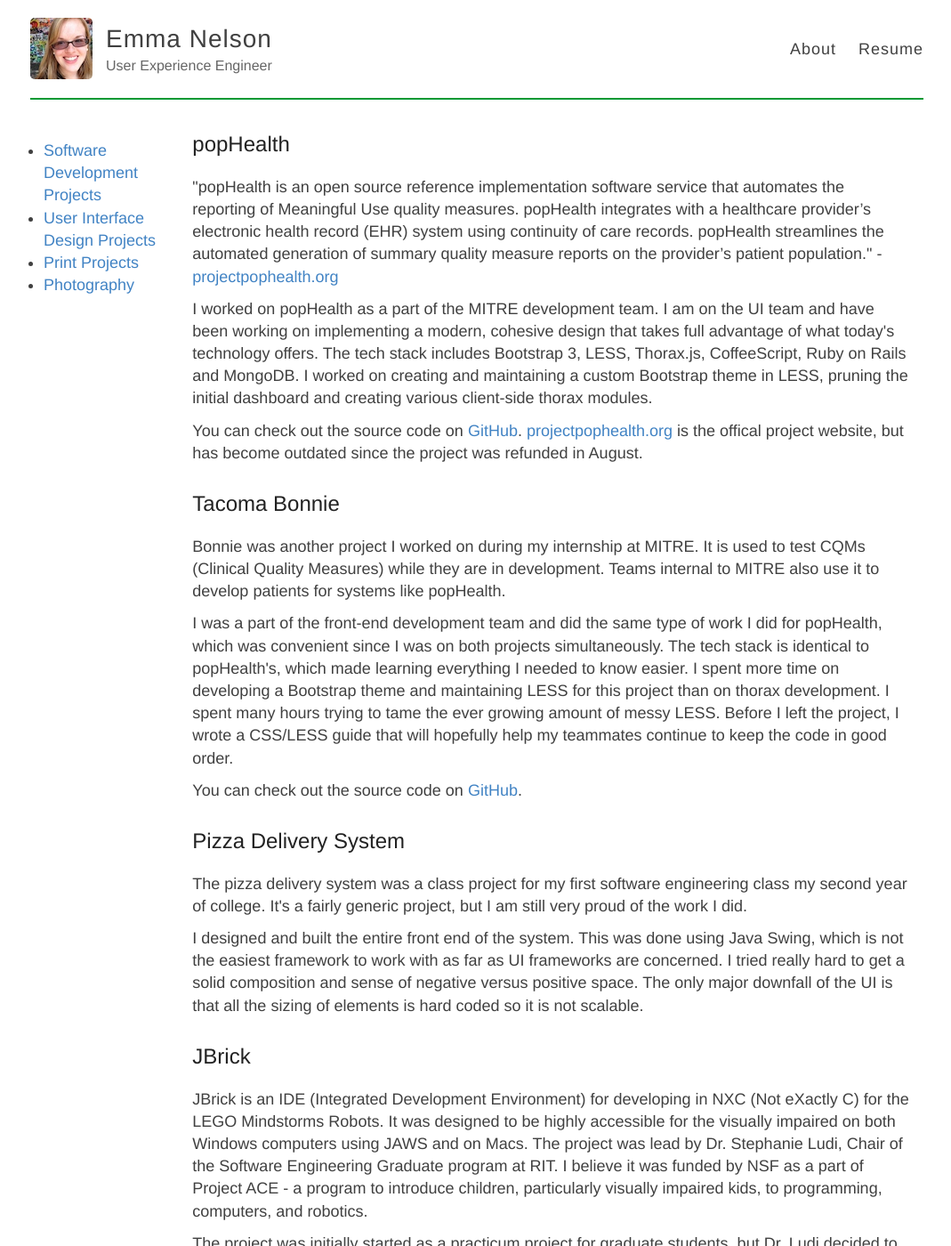
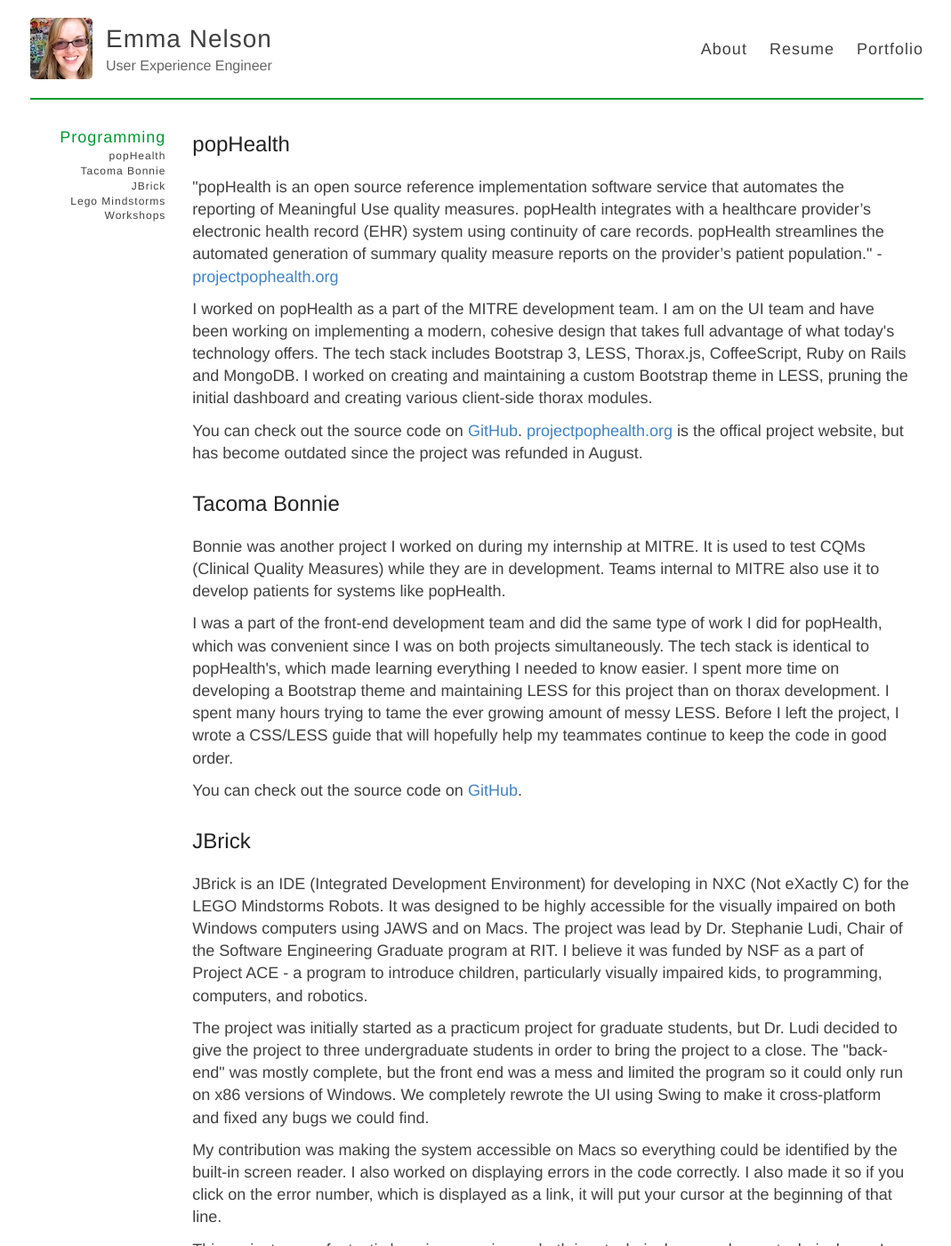
Before and after one commit to eknelson17/eknelson17.github.com, a Jekyll site: the page built from portfolio/dev/index.html, in a window 1280 px wide and 1400 px high. Shown: the whole window at 89% size, without its empty margins (104-1173 px from the left). Built offline with Jekyll 4.4.1, drawn with Linux system fonts in a browser that asks for light colours.

Commit message:
Updated header template, default and portfolio layouts, and started work on porfolio content.

```diff
--- a/_includes/header.html
+++ b/_includes/header.html
@@ -11,7 +11,7 @@
       <nav>
         <a href="{{ site.baseurl }}/about">About</a>
         <a href="{{ site.baseurl }}/resume">Resume</a>
-        <!-- <a href="{{ site.baseurl }}/portfolio">Portfolio</a> -->
+        <a href="{{ site.baseurl }}/portfolio">Portfolio</a>
         <!-- <a href="{{ site.baseurl }}/blog">Blog</a> -->
       </nav>
     </header>
--- a/_layouts/default.html
+++ b/_layouts/default.html
@@ -15,6 +15,10 @@
     <![endif]-->
 
     <link rel="stylesheet" type="text/css" href="{{ site.baseurl }}/css/style.css" />
+
+    <script src="{{ site.baseurl }}/js/jquery-1.11.2.min.js"></script>
+    <script src="{{ site.baseurl }}/js/bootstrap.js"></script>
+    <script src="{{ site.baseurl }}/js/scripts.js"></script>
   </head>
 
   <body>
--- a/_layouts/portfolio.html
+++ b/_layouts/portfolio.html
@@ -3,12 +3,43 @@
 ---
 
 <article class="portfolio">
-  <ul class="portfolio-nav">
-    <li><a href="{{ site.baseurl }}/portfolio/dev">Software Development Projects</a></li>
-    <li><a href="{{ site.baseurl }}/portfolio/ui-design">User Interface Design Projects</a></li>
-    <li><a href="{{ site.baseurl }}/portfolio/print-design">Print Projects</a></li>
-    <li><a href="{{ site.baseurl }}/portfolio/photography">Photography</a></li>
-  </ul>
+  <div class="portfolio-nav">
+    <nav data-spy="affix">
+      <a href="{{ site.baseurl }}/portfolio/dev" {% if page.type == 'dev' %} class="active" {% endif %}>Programming</a>
+      {% if page.type == 'dev' %}
+        <ul>
+          <!-- <li><a href="#coopEval">Co-op Evaluation System</a></li>
+          <li><a href="#epoch">epochTracker</a></li> -->
+          <li><a href="#popHealth">popHealth</a></li>
+          <li><a href="#bonnie">Tacoma Bonnie</a></li>
+          <li><a href="#jBrick">JBrick</a></li>
+          <li><a href="#legos">Lego Mindstorms Workshops</a></li>
+        </ul>
+      {% endif %}
+
+      <!-- <a href="{{ site.baseurl }}/portfolio/ui-design"{% if page.type == 'ui' %} class="active" {% endif %}>UI Design</a>
+      {% if page.type == 'ui' %}
+        <ul>
+          <li><a href="#popHealth">popHealth</a></li>
+          <li><a href="#bonnie">Tacoma Bonnie</a></li>
+          <li><a href="#jBrick">JBrick</a></li>
+          <li><a href="#legos">Lego Mindstorms Workshops</a></li>
+        </ul>
+      {% endif %}
+
+      <a href="{{ site.baseurl }}/portfolio/print-design" {% if page.type == 'print' %} class="active" {% endif %}>Print</a>
+      {% if page.type == 'print' %}
+        <ul>
+          <li><a href="#popHealth">popHealth</a></li>
+          <li><a href="#bonnie">Tacoma Bonnie</a></li>
+          <li><a href="#jBrick">JBrick</a></li>
+          <li><a href="#legos">Lego Mindstorms Workshops</a></li>
+        </ul>
+      {% endif %}
+
+      <a href="{{ site.baseurl }}/portfolio/photography" {% if page.type == 'photo' %} class="active" {% endif %}>Photography</a> -->
+    </nav>
+  </div>
 
   <div class="portfolio-main">
     {{ content }}
--- a/portfolio/dev/index.html
+++ b/portfolio/dev/index.html
@@ -15,7 +18,7 @@
     You can check out the source code on <a href="http://github.com/pophealth/popHealth">GitHub</a>. <a href="http://projectpophealth.org">projectpophealth.org</a> is the offical project website, but has become outdated since the project was refunded in August.
   </p>
 
-  <h2>Tacoma Bonnie</h2>
+  <h2 id="#bonnie">Tacoma Bonnie</h2>
   <p>
     Bonnie was another project I worked on during my internship at MITRE. It is used to test CQMs (Clinical Quality Measures) while they are in development. Teams internal to MITRE also use it to develop patients for systems like popHealth.
   </p>
@@ -26,18 +29,7 @@
     You can check out the source code on <a href="https://github.com/projecttacoma/bonnie">GitHub</a>.
   </p>
 
-  <h2>Pizza Delivery System</h2>
-  <p>
-    The pizza delivery system was a class project for my first software engineering class my second year of college. It's a fairly generic project, but I am still very proud of the work I did.
-  </p>
-  <p>
-    I designed and built the entire front end of the system. This was done using Java Swing, which is not the easiest framework to work with as far as UI frameworks are concerned. I tried really hard to get a solid composition and sense of negative versus positive space. The only major downfall of the UI is that all the sizing of elements is hard coded so it is not scalable.
-  </p>
-<!--   <p>
-    You can download the runnable jar <a href="projects/PDS.jar" class="link">here</a>.
-  </p>
- -->
-  <h2>JBrick</h2>
+  <h2 id="jBrick">JBrick</h2>
   <p>
     JBrick is an IDE (Integrated Development Environment) for developing in NXC (Not eXactly C) for the LEGO Mindstorms Robots. It was designed to be highly accessible for the visually impaired on both Windows computers using JAWS and on Macs. The project was lead by Dr. Stephanie Ludi, Chair of the Software Engineering Graduate program at RIT. I believe it was funded by NSF as a part of Project ACE - a program to introduce children, particularly visually impaired kids, to programming, computers, and robotics.
   </p>
@@ -53,7 +45,7 @@
 
   <p>The source code can be found on <a href="https://code.google.com/p/jbrick/">Google Code</a>.</p>
 
-  <h2>Lego Mindstorms Robotics</h2>
+  <h2 id="legos">Lego Mindstorms Robotics</h2>
   <p>
     Near the end of my freshman year I got my first job relating to software engineering as a research assistant on Project ACE, a NSF-funded research project to develop robotics workshops to interest children in computing. All development is done in NXC (Not eXactly C) and ROBOTC.
   </p>
@@ -86,21 +78,3 @@
     All these projects and more can be found on <a href="http://code.google.com/p/project-ace/source/browse/" class="link">Google Code</a>.
   </p>
 </div>
-
-
-<!-- For after collections stablize
-<div class="posts">
-  {% for project in site.dev-projects %}
-    <article class="post">
-
-      <h1><a href="{{ site.baseurl }}{{ project.url }}">{{ project.title }}</a></h1>
-
-      <div class="entry">
-        {{ project.content | truncatewords:40}}
-      </div>
-
-      <a href="{{ site.baseurl }}{{ post.url }}" class="read-more">Read More</a>
-    </article>
-  {% endfor %}
-</div>
- -->
```
Also changed, not shown: other parts of portfolio/dev/index.html (+4 -1 lines), portfolio/index.html (+31 -10 lines).
